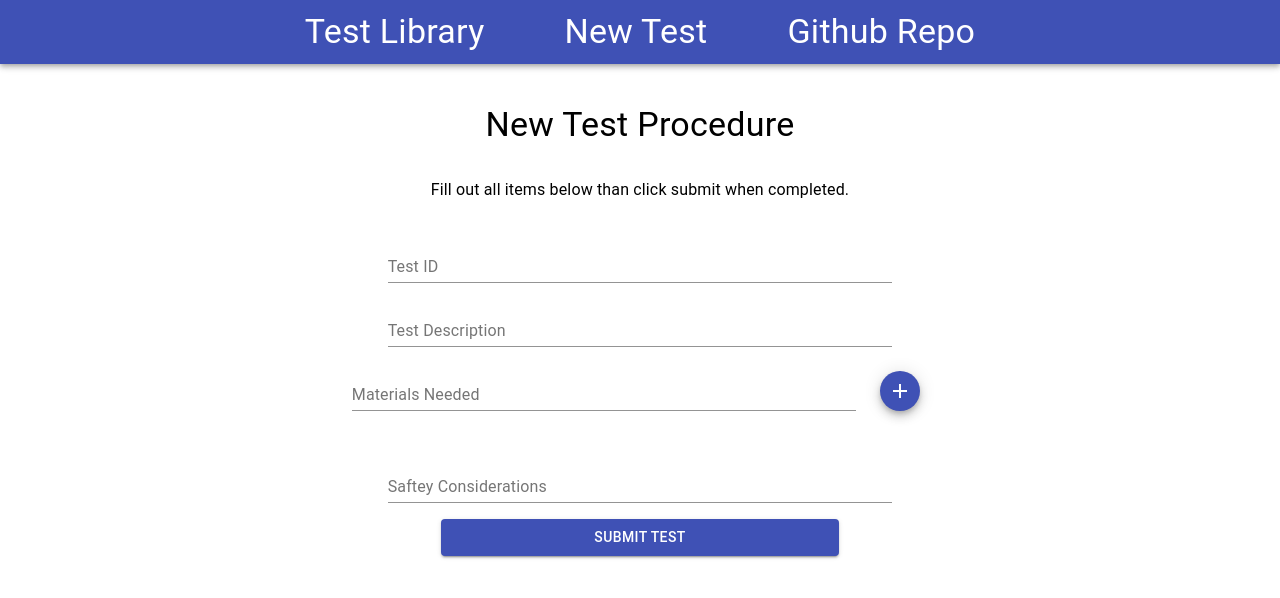
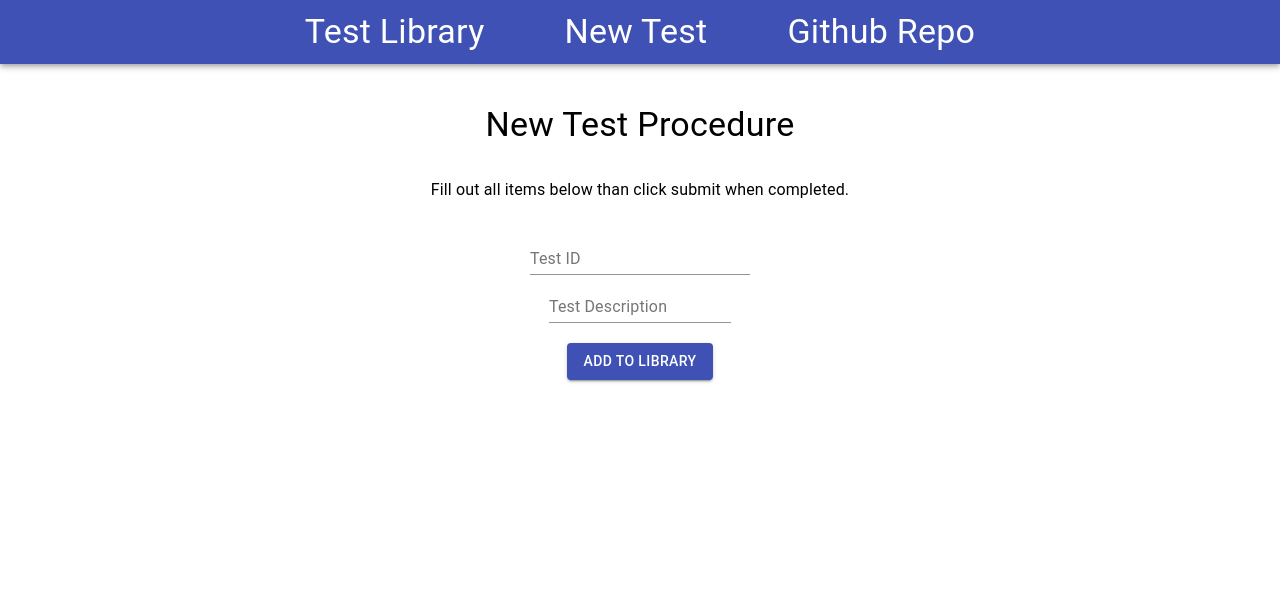
Before and after one commit to TaylorFurman/react-redux-test-procedure, a React (Create React App) app: page /newtest in a window 1280 px wide. Shown: the top 598 px of the page. Built offline with nearby package versions, Linux system fonts and the light colour scheme.

Commit message:
Data is now captured in object, need to push data to main page

```diff
--- a/src/components/NavBar.jsx
+++ b/src/components/NavBar.jsx
@@ -9,10 +9,6 @@ import Grid from '@material-ui/core/Grid'
 import React from 'react';
 import '../styles/navbar.css'
 
-const MyLink = props => <Link to={window.location.href = 'https://github.com/TaylorFurman/react-redux-test-procedure'} {...props} />
-
-//Need to figure out why this constantly redirects when put into the tool bar
-//<Grid item><Typography variant='h4' noWrap><Link href={window.location.href = 'https://github.com/TaylorFurman/react-redux-test-procedure'} onClick={preventDefault}>Github Repo</Link></Typography></Grid>//
 function NavBar(props){
   const preventDefault = (event) => event.preventDefault();
   return(
--- a/src/components/NewTest.jsx
+++ b/src/components/NewTest.jsx
@@ -1,17 +1,18 @@
-import React from 'react';
+import react from 'react';
+import {connect} from 'react-redux'
 
 //Material UI
 import TextField from '@material-ui/core/TextField'
 import { makeStyles } from '@material-ui/core/styles';
-import AddIcon from '@material-ui/icons/Add';
-import Fab from '@material-ui/core/Fab';
-import Tooltip from '@material-ui/core/Tooltip';
-import Chip from '@material-ui/core/Chip';
+// import AddIcon from '@material-ui/icons/Add';
+// import Fab from '@material-ui/core/Fab';
+// import Tooltip from '@material-ui/core/Tooltip';
+// import Chip from '@material-ui/core/Chip';
 import Typography from '@material-ui/core/Typography';
 import Button from '@material-ui/core/Button';
 
 //Redux
-
+import {addTest} from '../redux/actions.js'
 
 
 //Control the styling of the material UI components
@@ -40,12 +41,34 @@ console.info('You clicked the delete icon.');
 };
 
 //What is actually rendered on the screen
-export default function NewTest(props){
-    const classes = useStyles();
-    const [value, setValue] = React.useState('');
-    const handleChange = (event) => {
-        setValue(event.target.value);
-      };
+//export default function NewTest(props){
+class AddTest extends (react.Component){
+  constructor(props){
+    super (props);
+    this.state = {testId:'', testDescription:''}
+  }
+
+handleSubmit(event) {
+  console.log(event);
+  event.preventDefault();
+
+  if (!this.state.testId && !this.state.testDescription ) {
+    alert('Stop being stupid!!');
+  } else {
+    this.props.addTest({testId: this.state.testId, testDescription: this.state.testDescription});
+    this.setState({testId: '', testDescription: ''});
+  }
+}
+
+updateTestId(event) {
+  this.setState({testId: event.target.value});
+}
+updateTestDescription(event) {
+  this.setState({testDescription: event.target.value});
+}
+
+
+render(){
   return(
     <div>
         <br/>
@@ -55,50 +78,30 @@ export default function NewTest(props){
     <Typography variant="body1" gutterBottom>Fill out all items below than click submit when completed.</Typography>
     <br/>
     {/*Start of the form area */}
-        <form className={classes.root} noValidate autoComplete="off">
-        <TextField
-        id="standard-required"
-        label="Test ID"
-        defaultValue=""
-        />
+    <form onSubmit={(e) => this.handleSubmit(e)} noValidate autoComplete="off">
+      <TextField id="standard-required" value={this.state.testId} onChange={(e) => this.updateTestId(e)} label="Test ID" defaultValue=""/>
       <br/>
-        <TextField
-          id="standard-multiline-flexible"
-          label="Test Description"
-          multiline
-          maxRows={4}
-          value={value}
-          onChange={handleChange}
-        />
-        <br/>
-        <TextField
-        id="standard-search"
-        label="Materials Needed"
-        type="search"
-        />
-        {/*Add button Icon */}
-        <Tooltip title="Add" aria-label="add"><Fab color="primary"className={classes.fab}><AddIcon /></Fab></Tooltip>
-        <br/>
-        {/*Would need to make these dynamic, so that when the add button is clicked above, the Chips below will add on */}
-                {/*<Chip size="small" label=" " onDelete={handleDelete} /> */}
-
-
-        <br/>
-        <TextField
-          id="standard-multiline-flexible"
-          label="Saftey Considerations"
-          multiline
-          maxRows={4}
-          value={value}
-          onChange={handleChange}
-        />
-        <br/>
-
-        <Button variant="contained" color="primary">
-        Submit Test
-        </Button>
-
+      <TextField id="standard-multiline-flexible" value={this.state.testDescription} onChange={(e) => this.updateTestDescription(e)} label="Test Description" multiline maxRows={4} />
+      <br/><br/>
+      {/*Insert data from hold.txt here */}
+      <Button type="submit" variant="contained" color="primary">Add to Library</Button>
     </form>
     </div>
 )
 }
+
+}
+function mapStateToProps (state) {
+	return {};
+}
+
+function mapDispatchToProps (dispatch) {
+	return {
+    addTest: function (data) {
+      dispatch(addTest(data))
+    }
+  }
+}
+
+var ConnectedAddItem = connect(mapStateToProps, mapDispatchToProps)(AddTest);
+export default ConnectedAddItem;
```
Also changed, not shown: src/components/hold.txt (added). Lines whose indentation alone changed are shown as unchanged.
